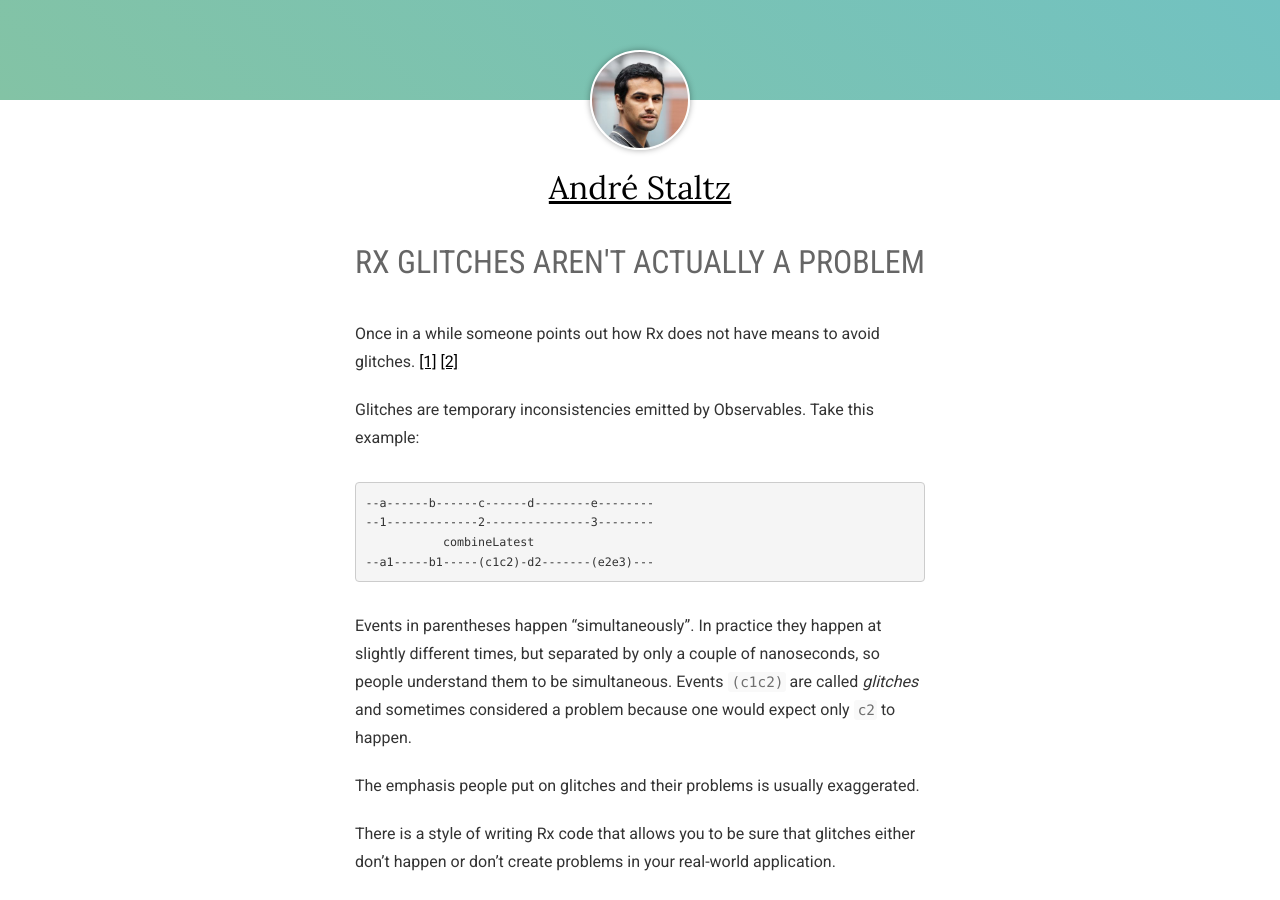
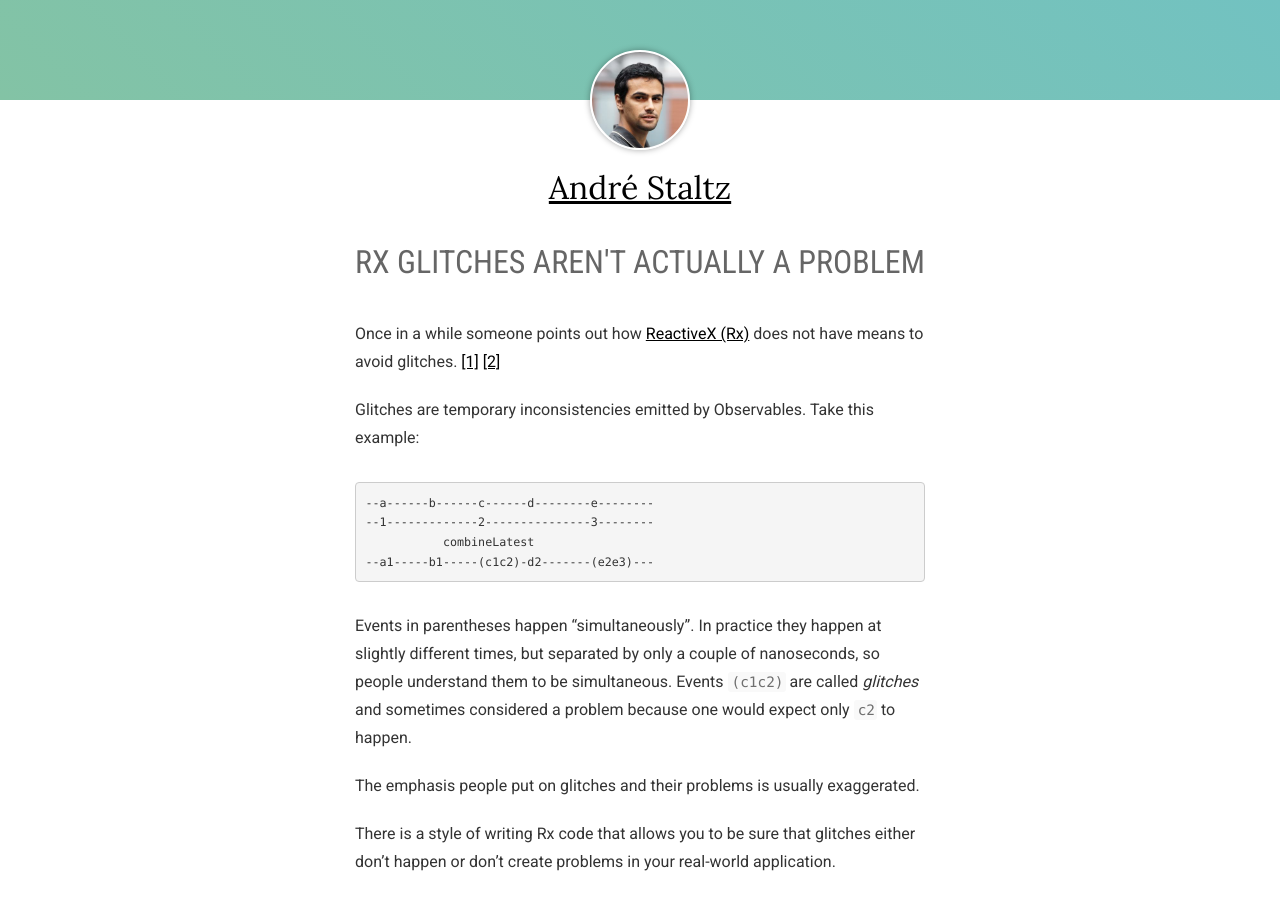
Before and after one commit to staltz/staltz.com, a Jekyll site: the page built from _posts/2015-11-21-rx-glitches-arent-actually-a-problem.md, in a window 1280 px wide and 900 px high. Built offline with Jekyll 4.4.1, drawn with Linux system fonts in a browser that asks for light colours; nearby versions of some CDN libraries.

Commit message:
Add link to Rx in last blog post

```diff
--- a/_posts/2015-11-21-rx-glitches-arent-actually-a-problem.md
+++ b/_posts/2015-11-21-rx-glitches-arent-actually-a-problem.md
@@ -3,7 +3,7 @@ layout: post
 title: "Rx glitches aren't actually a problem"
 ---
 
-Once in a while someone points out how Rx does not have means to avoid glitches. [[1]](http://stackoverflow.com/questions/22332407/how-to-avoid-glitches-in-rx?rq=1) [[2]](https://social.msdn.microsoft.com/Forums/en-US/bc2c4b71-c97b-428e-ad71-324055a3cd03/another-discussion-on-glitches-and-rx?forum=rx)
+Once in a while someone points out how [ReactiveX (Rx)](http://reactivex.io/) does not have means to avoid glitches. [[1]](http://stackoverflow.com/questions/22332407/how-to-avoid-glitches-in-rx?rq=1) [[2]](https://social.msdn.microsoft.com/Forums/en-US/bc2c4b71-c97b-428e-ad71-324055a3cd03/another-discussion-on-glitches-and-rx?forum=rx)
 
 Glitches are temporary inconsistencies emitted by Observables. Take this example:
 
```
